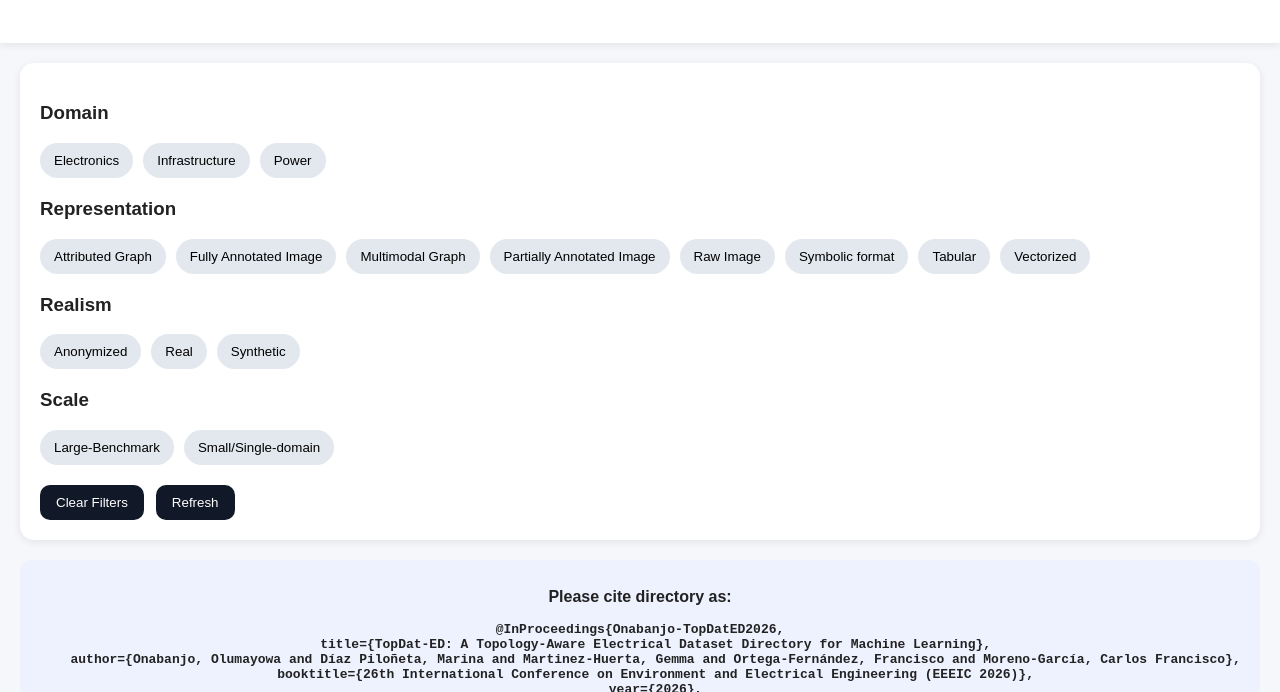
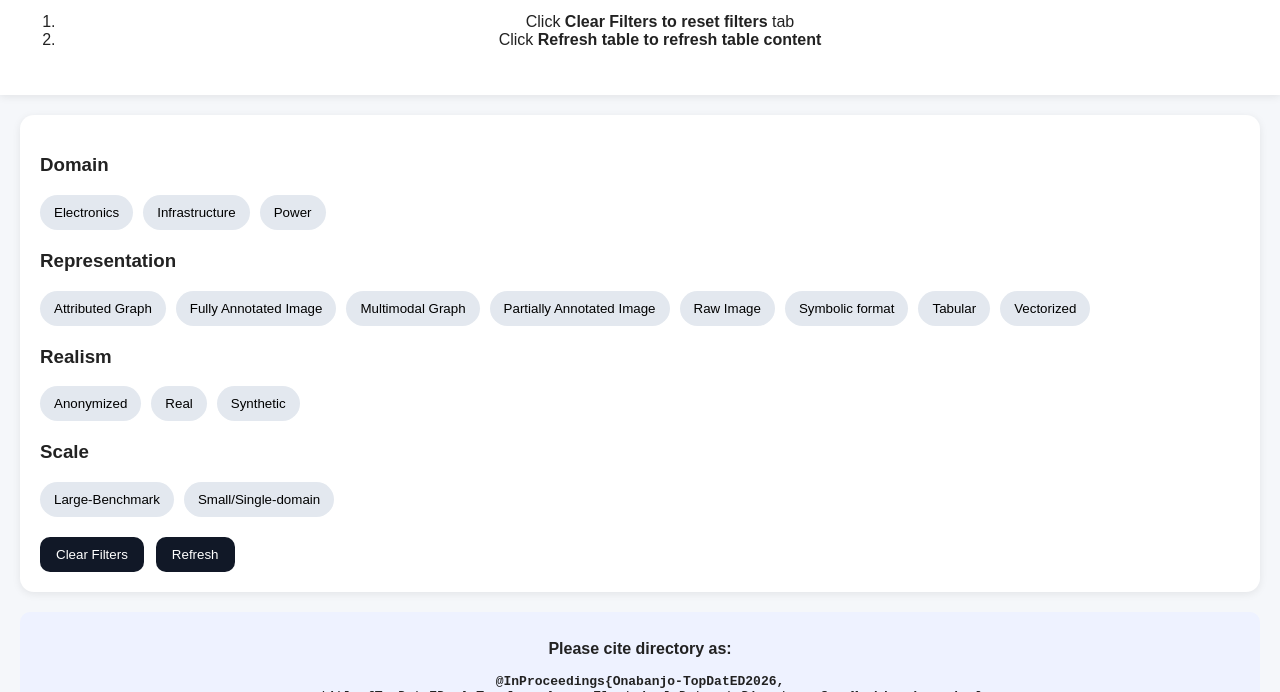
Before and after one commit to mayoT0/TopDat-ED, a plain HTML site: page index.html in a window 1280 px wide. Shown: the part 408-1100 px from the top of the page. Drawn offline with nearby package versions, Linux system fonts and the light colour scheme.

Commit message:
Update index.html

```diff
--- a/index.html
+++ b/index.html
@@ -27,6 +27,10 @@
 
       <p>
         Explore datasets using multi-select filters.
+          <ol>
+            <li>Click <strong>Clear Filters to reset filters</strong> tab</li>
+            <li>Click <strong>Refresh table to refresh table content</strong></li>
+          </ol>
       </p>
     </div>
   </header>
```
